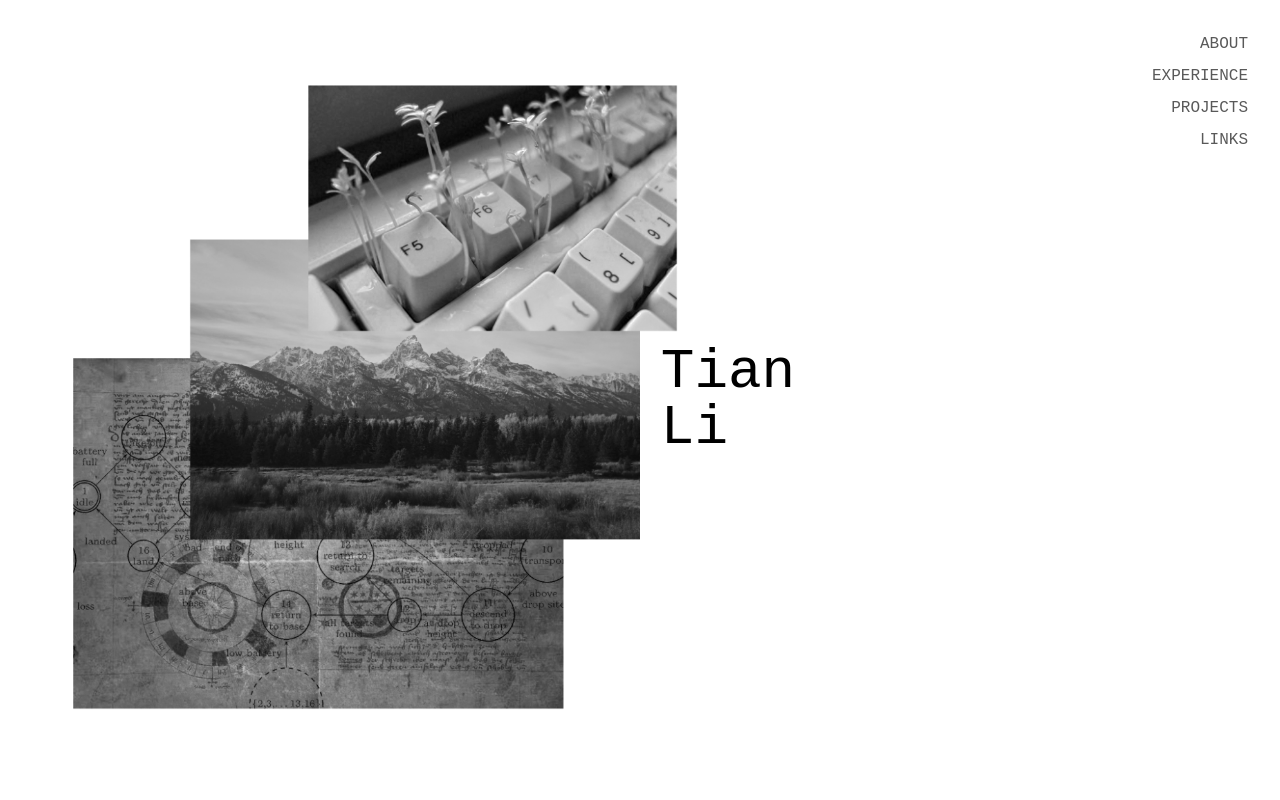
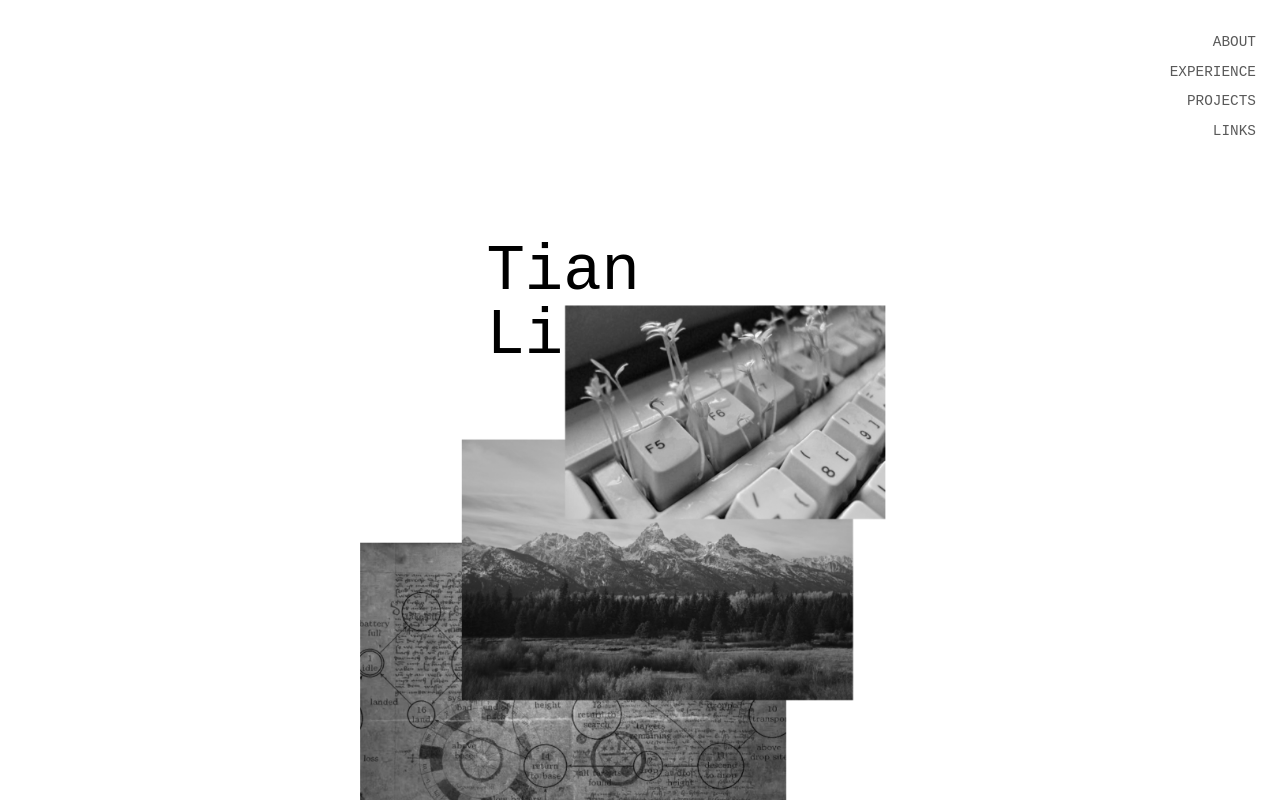
Before and after one commit to tianli08/tians-portfolio, a React (Vite) app: page / in a window 1280 px wide. Built offline with nearby package versions, Linux system fonts and the light colour scheme.

Commit message:
finished scaling adjustment

```diff
--- a/src/App.tsx
+++ b/src/App.tsx
@@ -22,26 +22,27 @@ function App() {
   return (
     <div className="relative h-screen w-screen overflow-hidden">
       <div
-        className=
-        {`
+        className={`
           absolute top-1/2
           left-1/2
-          -translate-x-1/2
-          -translate-y-1/2
+          -translate-x-[95%]
+          -translate-y-[65%]
           z-20
           transition-all
           ${nameOpacityClass}
 
-          /* 1. Sync Text Size to Image Height (using vh) */
-          text-[4vh]
-          sm:text-[5vh]
-          lg:text-[7vh]
+          text-[5vh]
+          sm:text-[6vh]
+          md:text-[7vh]
+          lg:text-[8vh]
           leading-none
 
-          /* 2. Sync Padding to Image Height (using vh) */
-          pl-[12vh]
-          sm:pl-[15vh]
-          lg:pl-[22vh]
+          sm:-translate-x-[95%]
+          sm:-translate-y-[65%]
+          md:-translate-x-[100%]
+          md:-translate-y-[125%]
+          lg:-translate-x-[100%]
+          lg:-translate-y-[125%]
 
           font-medium
           whitespace-nowrap
@@ -53,32 +54,51 @@ function App() {
         Li
       </div>
       <img
-          src="photo.png"
+        src="photo2.png"
         className={`
-            absolute bottom-0
+          absolute top-1/2
           left-1/2
-            -translate-x-1/2
-            z-10
-            h-[80vh]
-            sm:h-[90vh]
-            lg:h-[115vh]
+          -translate-x-[25%]
+          -translate-y-[35%]
+          z-20
+          transition-all
+          ${nameOpacityClass}
+
+          sm:-translate-x-[25%]
+          sm:-translate-y-[35%]
+          md:-translate-x-[25%]
+          md:-translate-y-[45%]
+          lg:-translate-x-[25%]
+          lg:-translate-y-[45%]
+
+          h-[60vh]
+          sm:h-[70vh]
+          md:h-[90vh]
+          lg:h-[100vh]
+
           w-auto
           max-w-none
-            ${nameOpacityClass}
+
         `}
         alt="Main Photo"
       />
 
-      <div className="fixed top-8 right-8 uppercase z-50 flex flex-col items-end space-y-2 font-['Courier_New',_monospace]">
+      <div className="fixed top-8 right-3 sm:right-4 md:right-5 lg:right-6 uppercase z-50 flex flex-col items-end space-y-2 font-['Courier_New',_monospace]">
         {sections.map((section) => (
           <div
             key={section.id}
             onClick={() => handleNavClick(section.id)}
-            className={`cursor-pointer transition-all duration-300 ${
+            className={`cursor-pointer transition-all duration-300
+              text-[1.6vh]
+              sm:text-[1.7vh]
+              md:text-[1.8vh]
+              lg:text-[1.8vh]
+              ${
               activeSection === section.id
                 ? "text-grey-400 underline decoration-1 underline-offset-4"
                 : "text-black opacity-65 hover:opacity-100 hover:underline hover:decoration-1 hover:underline-offset-4 transition-all"
-            }`}
+              }`
+            }
           >
             {section.title}
           </div>
```
Also changed, not shown: public/photo2.png (added). Lines whose indentation alone changed are shown as unchanged.
